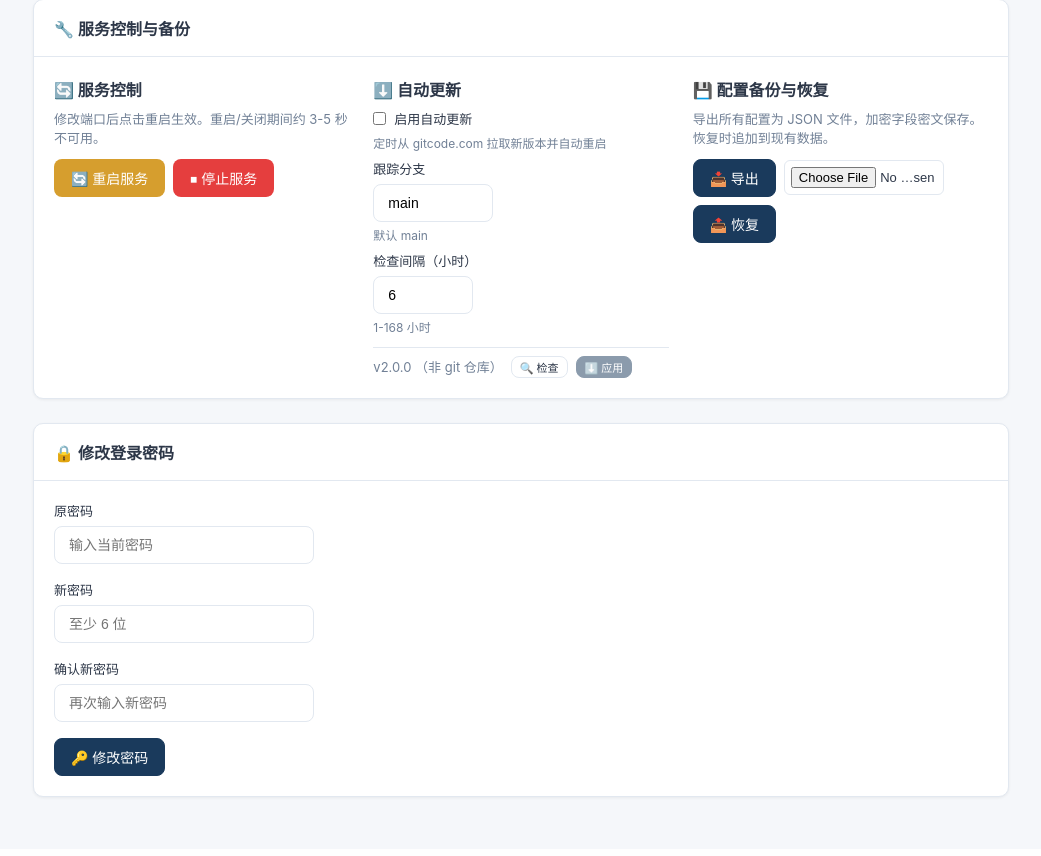
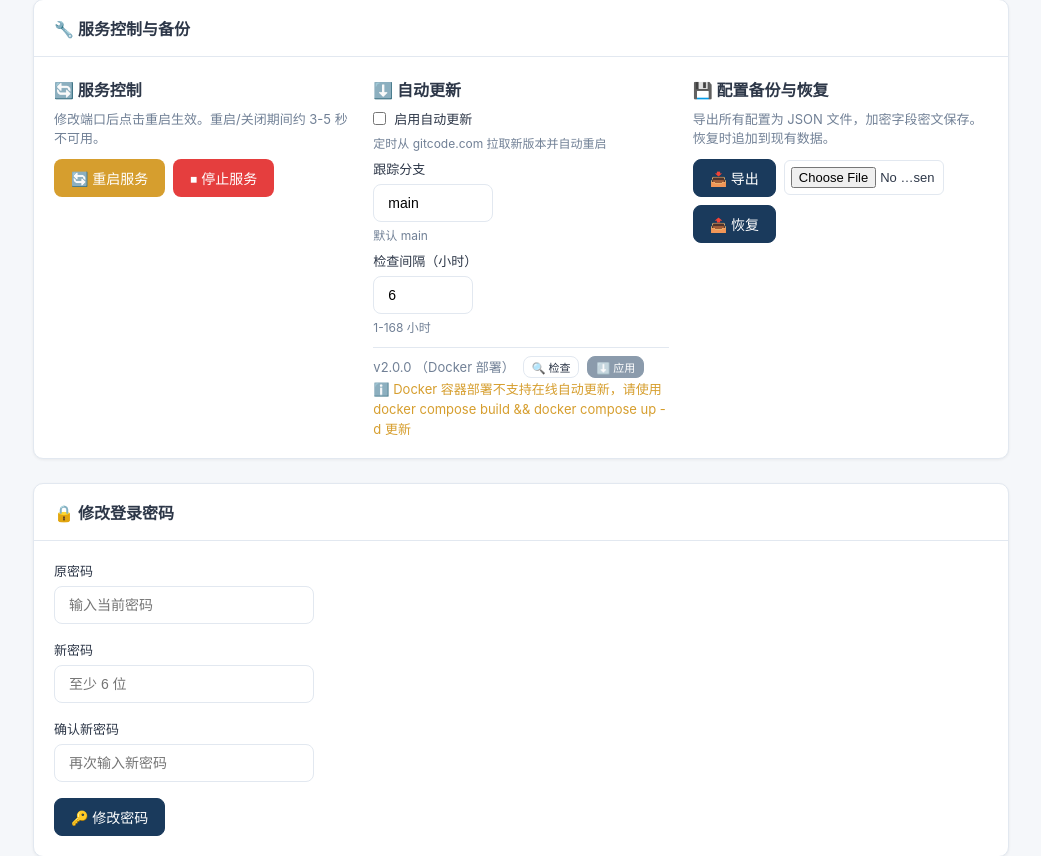
Before and after one commit to masquerator-coder/legal-mail-router, a FastAPI app: page /settings in a window 1280 px wide. Shown: the part 2421-3277 px from the top of the page, without its empty margins (239-1280 px from the left). Before the commit the page ends 3220 px from the top, so only its background shows below. Run offline with FastAPI, Linux system fonts and the light colour scheme; the visitor is signed in with stand-in values (Sample User, id 1); some libraries are stand-ins or nearby versions.

Commit message:
fix: Docker 部署下自动更新显示友好提示而非报错
容器镜像内无 .git 目录，git 在线更新不可用。新增容器环境检测：
- 状态接口返回 container 标识，页面显示「Docker 部署」并禁用检查/更新按钮
- 检查更新返回提示: 请使用 docker compose build && up -d 更新
- 定时自动更新在容器环境跳过

```diff
--- a/app/routes/auto_update.py
+++ b/app/routes/auto_update.py
@@ -66,6 +66,11 @@ def _is_git_repo() -> bool:
     """检查当前目录是否是 git 仓库"""
     rc, _, _ = _git("rev-parse", "--git-dir")
     return rc == 0
+
+
+def _is_container_env() -> bool:
+    """检测是否运行在 Docker 容器内（镜像内无 .git，不支持 git 在线更新）"""
+    return os.path.exists("/.dockerenv") or bool(os.environ.get("DOCKER_CONTAINER"))
 
 
 def get_current_commit() -> str:
@@ -157,6 +162,7 @@ async def update_status(request: Request, db: Session = Depends(get_db)):
     return {
         "version": VERSION,
         "is_git_repo": is_git,
+        "container": _is_container_env(),
         "current_commit": commit,
         "current_branch": branch,
         "remote": remote_status,
@@ -171,6 +177,14 @@ async def check_update(request: Request, db: Session = Depends(get_db),
                        form_csrf: str = Form("", alias="_csrf_token")):
     """检查远程更新"""
     check_csrf(request, form_csrf)
+
+    if _is_container_env():
+        return {
+            "success": True,
+            "update_available": False,
+            "container": True,
+            "message": "Docker 容器部署不支持在线自动更新，请使用 docker compose build && docker compose up -d 更新",
+        }
 
     if not _is_git_repo():
         return {"success": False, "message": "当前目录不是 git 仓库"}
@@ -203,6 +217,12 @@ async def check_update(request: Request, db: Session = Depends(get_db),
 async def apply_update(request: Request, form_csrf: str = Form("", alias="_csrf_token")):
     """拉取远程更新并重启服务"""
     check_csrf(request, form_csrf)
+
+    if _is_container_env():
+        return JSONResponse(
+            {"success": False, "message": "Docker 容器部署不支持在线自动更新，请使用 docker compose build && docker compose up -d 更新"},
+            status_code=400,
+        )
 
     if not _is_git_repo():
         return JSONResponse(
@@ -253,6 +273,10 @@ def check_and_apply_auto_update(db: Session) -> dict | None:
     if not enabled:
         return None
 
+    # Docker 容器内无 .git，不支持 git 在线更新
+    if _is_container_env():
+        return None
+
     if not _is_git_repo():
         return None
 
--- a/templates/settings.html
+++ b/templates/settings.html
@@ -605,7 +605,21 @@ async function loadUpdateStatus() {
         var data = await resp.json();
         var el = document.getElementById('update-version');
         var info = data.version || '--';
-        if (data.is_git_repo && data.current_commit) {
+        if (data.container) {
+            info += ' （Docker 部署）';
+            // Docker 镜像内无 .git，禁用在线检查/更新
+            var checkBtn = document.getElementById('check-update-btn');
+            var applyBtn = document.getElementById('apply-update-btn');
+            if (checkBtn) { checkBtn.disabled = true; checkBtn.title = 'Docker 部署请使用 docker compose 更新'; }
+            if (applyBtn) { applyBtn.disabled = true; applyBtn.style.opacity = '0.5'; }
+            var result = document.getElementById('update-result');
+            if (result) {
+                var span = document.createElement('span');
+                span.style.color = '#d69e2e';
+                span.textContent = 'ℹ️ Docker 容器部署不支持在线自动更新，请使用 docker compose build && docker compose up -d 更新';
+                result.appendChild(span);
+            }
+        } else if (data.is_git_repo && data.current_commit) {
             info += ' | #' + data.current_commit;
             if (data.current_branch) info += ' (' + data.current_branch + ')';
         } else if (!data.is_git_repo) {
@@ -638,7 +652,10 @@ async function checkUpdate() {
         });
         var data = await resp.json();
         var span = document.createElement('span');
-        if (data.success) {
+        if (data.container) {
+            span.style.color = '#d69e2e';
+            span.textContent = 'ℹ️ ' + data.message;
+        } else if (data.success) {
             if (data.update_available) {
                 span.style.color = '#38a169';
                 span.textContent = '✅ ' + data.message;
```
